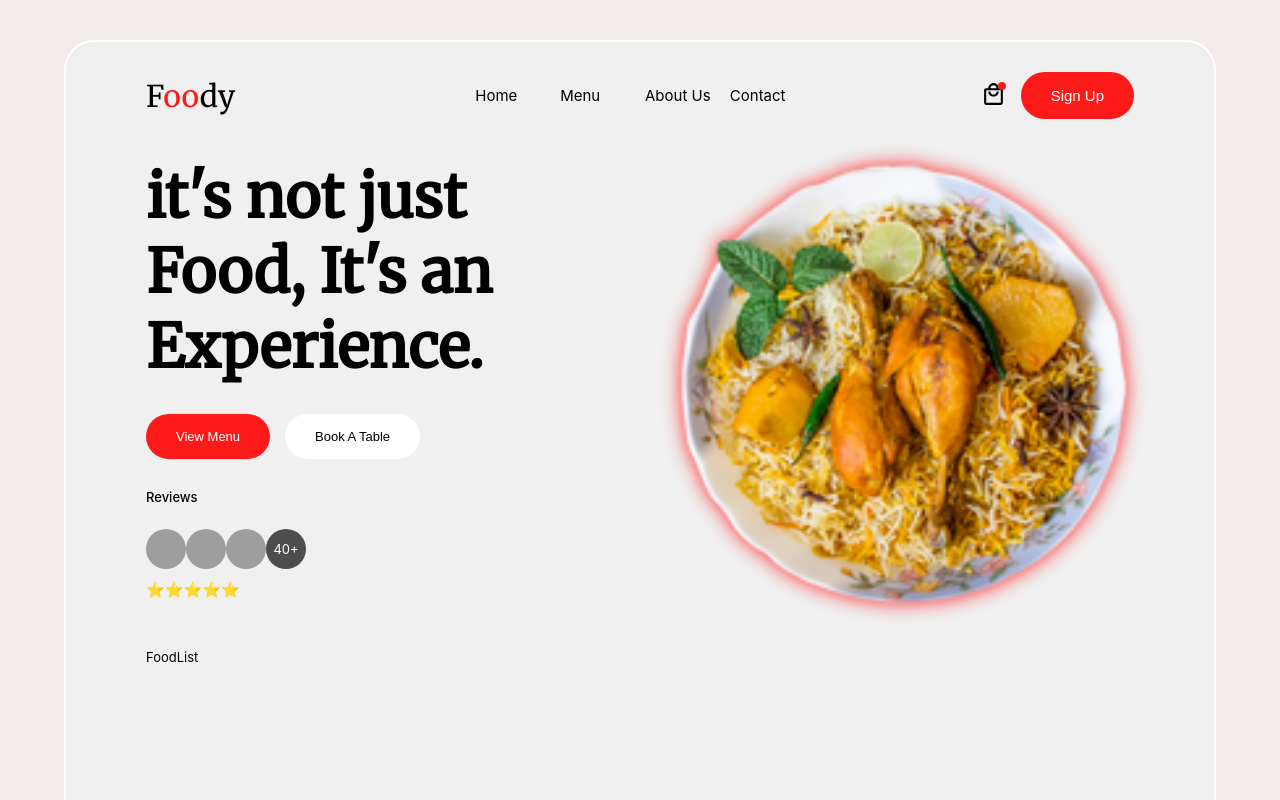
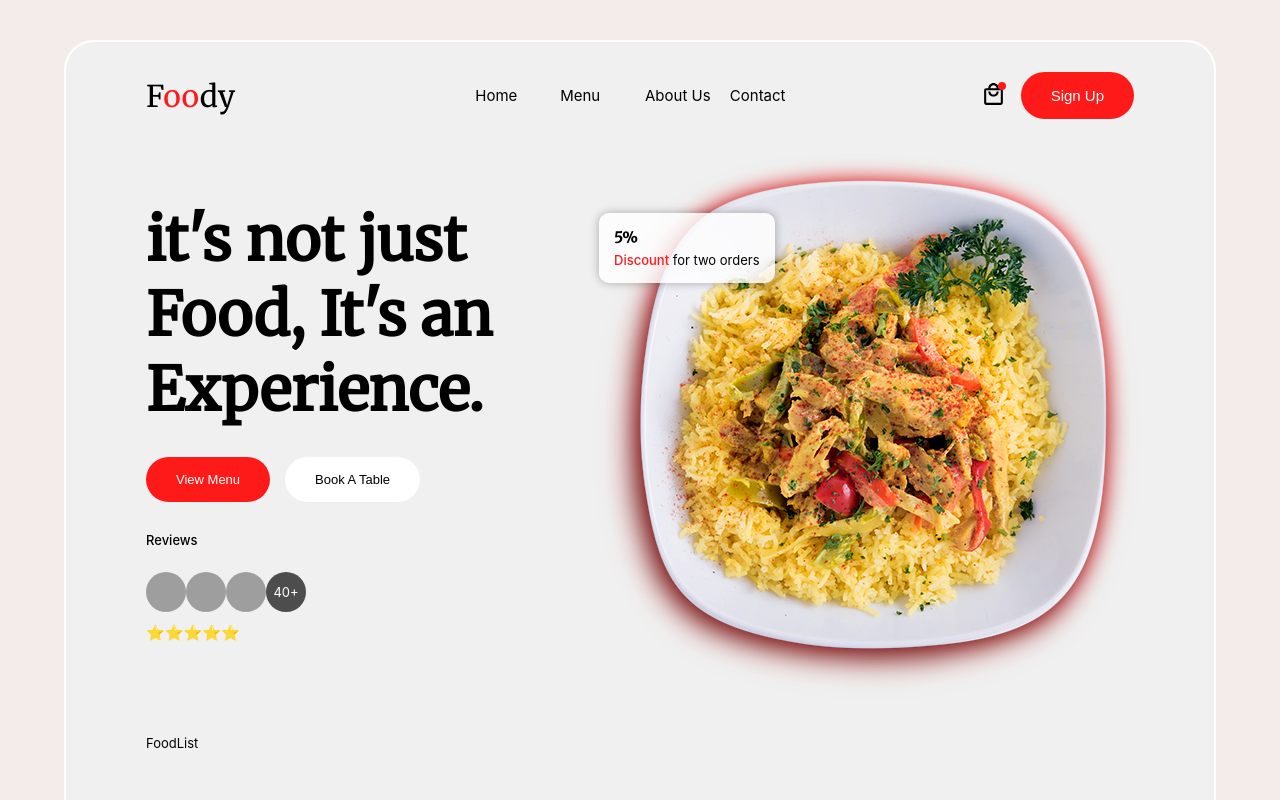
Before and after one commit to SubhamShaww/restaurant-website, a React (Create React App) app: page / in a window 1280 px wide. Shown: the top 800 px of the page. Built offline with nearby package versions, Linux system fonts and the light colour scheme; grey boxes are pictures that could not be loaded.

Commit message:
added animation and corrected color in banner and nav

```diff
--- a/src/components/Banner.scss
+++ b/src/components/Banner.scss
@@ -28,8 +28,16 @@
             @include button-template(#fff, $red-theme-color, $button-font-size);
         }
 
+        & > button:first-child:hover {
+            @include button-hover-template($red-theme-color, #fff);
+        }
+
         & > button:last-child {
             @include button-template(#000, #fff, $button-font-size);
+        }
+
+        & > button:last-child:hover {
+            @include button-hover-template(#fff, #000);
         }
     }
 
@@ -70,9 +78,35 @@
     }
 }
 
-.banner__image {
-    height: 100%;
-    object-fit: contain;
-    filter: drop-shadow(0 0 1rem $red-theme-color);
-    justify-self: flex-end;
+.banner__poster {
+    position: relative;
+
+    & > .poster__details {
+        position: absolute;
+        left: 0;
+        top: 10%;
+        z-index: 3;
+        padding: 1.5rem;
+        border-radius: 1rem;
+        background: rgba($color: #fff, $alpha: 0.8);
+        box-shadow: 0 0 1rem rgba($color: #000000, $alpha: 0.3);
+
+        & > h3 {
+            font-family: $heading-font-family;
+            font-size: 1.5rem;
+           margin-bottom: 0.5rem;
+        }
+
+        & > p > span {
+            color: $red-theme-color;
+            font-weight: 500;
+        }
+    }
+
+    & > .poster__image {
+        height: 100%;
+        object-fit: cover;
+        filter: drop-shadow(0 0 1rem $red-theme-color);
+        justify-self: flex-end;
+    }
 }
--- a/src/components/Banner.tsx
+++ b/src/components/Banner.tsx
@@ -20,7 +20,15 @@ const Banner: React.FC = () => {
                     <div className="stars">⭐⭐⭐⭐⭐</div>
                 </div>
             </div>
-            <img className="banner__image" src="biryani.png" alt="banner image" />
+            <div className="banner__poster">
+                <div className="poster__details">
+                    <h3>5%</h3>
+                    <p>
+                        <span>Discount</span> for two orders
+                    </p>
+                </div>
+                <img className="poster__image" src="biryani.png" alt="banner image" />
+            </div>
         </div>
     );
 };
--- a/src/components/Nav.scss
+++ b/src/components/Nav.scss
@@ -66,6 +66,10 @@
         & > button {
             @include button-template(#fff, $red-theme-color, $nav-font-size)
         }
+
+        & > button:hover {
+            @include button-hover-template($red-theme-color, #fff);
+        }
     }
 
 }
--- a/src/sass/_functions.scss
+++ b/src/sass/_functions.scss
@@ -6,4 +6,10 @@
     border-radius: 3rem;
     border: none;
     background-color: $background-color;
- }
+}
+
+@mixin button-hover-template($color, $background-color) {
+    color: $color;
+    background-color: $background-color;
+    transition: all 0.3s linear;
+}
```
Also changed, not shown: public/biryani.png.
